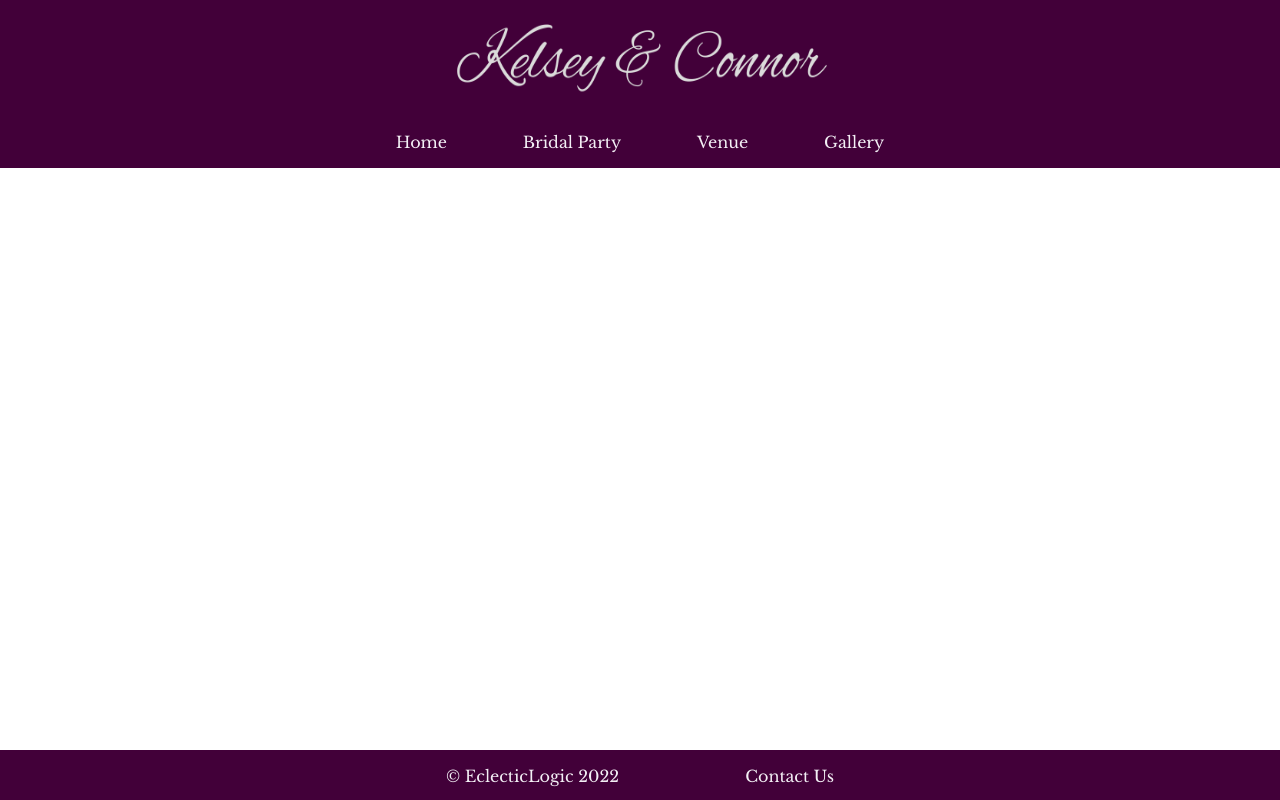
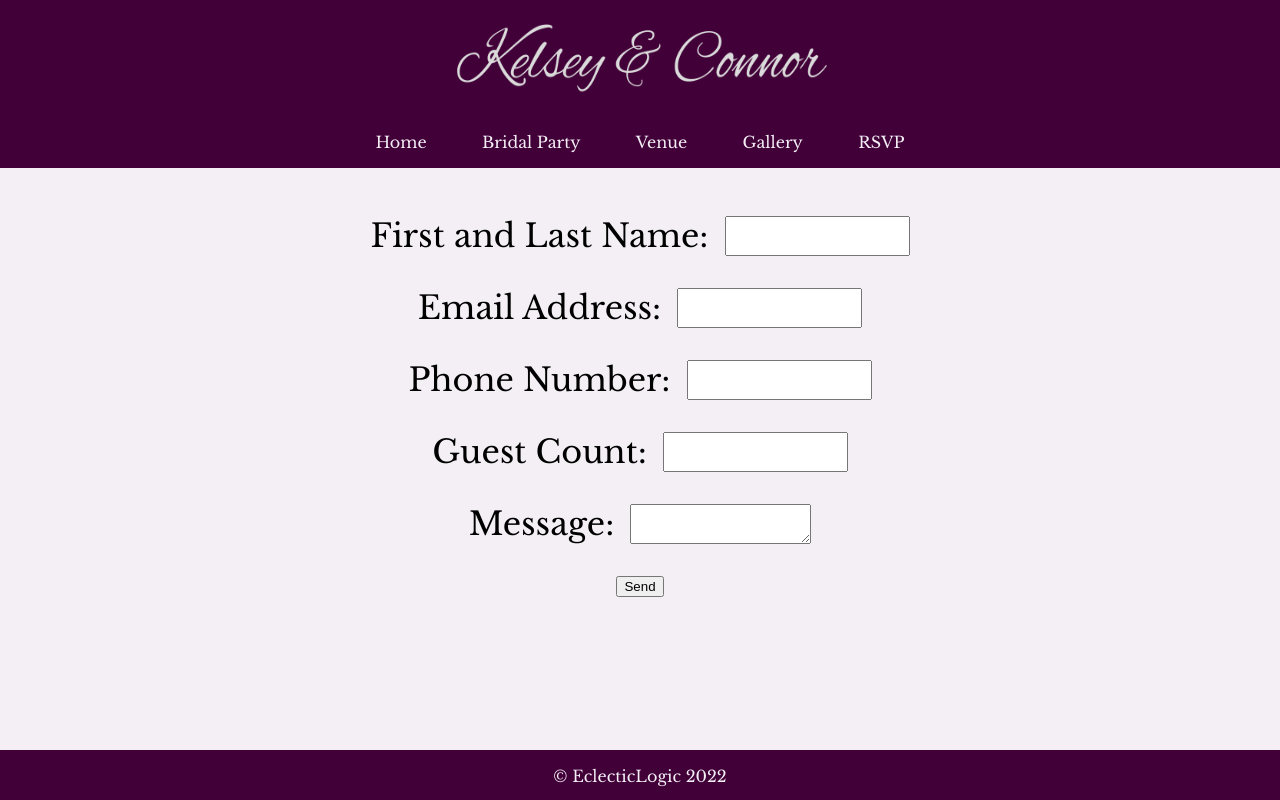
Before and after one commit to crsullivan/crawlivan, a React (Create React App) app: page /rsvp in a window 1280 px wide. Built offline with nearby package versions, Linux system fonts and the light colour scheme.

Commit message:
Changes Contact to RSVP, and moves it from Footer to Header

```diff
--- a/src/App.js
+++ b/src/App.js
@@ -8,7 +8,7 @@ import Home from './Components/Home';
 import BridalParty from './Components/BridalParty';
 import Venue from './Components/Venue';
 import Gallery from './Components/Gallery';
-import Contact from './Components/Contact';
+import RSVP from './Components/RSVP';
 
 function App() {
   return (
@@ -20,7 +20,7 @@ function App() {
             <Route path="/bridal-party" element={<BridalParty />} />
             <Route path="/venue" element={<Venue />} />
             <Route path="/gallery" element={<Gallery />} />
-            <Route path="/contact" element={<Contact />} />
+            <Route path="/rsvp" element={<RSVP />} />
           </Routes>
         <Footer />
       </Router>
--- a/src/Components/Footer.js
+++ b/src/Components/Footer.js
@@ -11,9 +11,6 @@ function Footer() {
                 <p>© EclecticLogic {year}
 
                 </p>
-                <div class="footernavitem">
-                    <a href="https://crawlivan.wedding/contact" style={{color: window.location.href==='https://crawlivan.wedding/contact' ? 'turquoise' : 'return' }} class="navlink">Contact Us</a>
-                </div>
             </div>
         </div>
     )
--- a/src/Components/Header.js
+++ b/src/Components/Header.js
@@ -19,6 +19,9 @@ function Header() {
                 <div class="navitem">
                     <a href="https://crawlivan.wedding/gallery" style={{color: window.location.href==='https://crawlivan.wedding/gallery' ? 'turquoise' : 'return' }} class="navlink">Gallery</a>
                 </div>
+                <div class="navitem">
+                    <a href="https://crawlivan.wedding/rsvp" style={{color: window.location.href==='https://crawlivan.wedding/rsvp' ? 'turquoise' : 'return' }} class="navlink">RSVP</a>
+                </div>
             </div>
         </div>
     )
--- a/src/Components/Contact.js
+++ b/src/Components/RSVP.js
@@ -1,8 +1,8 @@
 import React from 'react';
 import emailjs from 'emailjs-com';
-import './Contact.css';
+import './RSVP.css';
 
-function Contact() {
+function RSVP() {
 
     function sendEmail(e) {
         e.preventDefault();    //This is important, i'm not sure why, but the email won't send without it
@@ -17,7 +17,7 @@ function Contact() {
 
     return (
         <div class="contact-container">
-            <form className="contact-form" onSubmit={sendEmail}>
+            <form class="contact-form" onSubmit={sendEmail}>
                     <input type="hidden" name="contact_number" />
                 <div class="input-container">
                     <label>First and Last Name: </label>
@@ -47,4 +47,4 @@ function Contact() {
     )
   }
 
-  export default Contact;
+  export default RSVP;
```
Also changed, not shown: src/Components/RSVP.css (renamed from src/Components/Contact.css).
